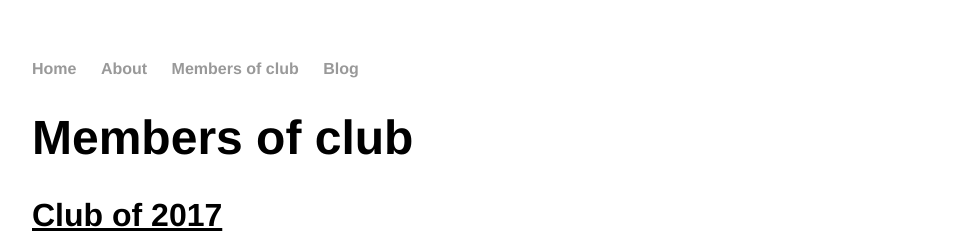
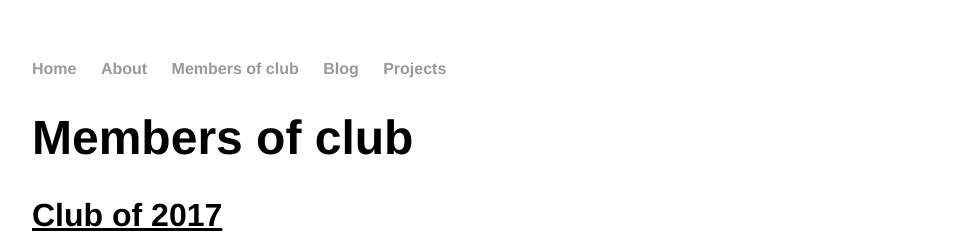
Before and after one commit to SUHScomputerclub/SUHScomputerclub.github.io, a Jekyll site: the page built from club-members/index.html, in a window 1280 px wide. Shown: the top 252 px of the page, without its empty margins (160-1119 px from the left). Built offline with Jekyll 4.4.1, drawn with Linux system fonts in a browser that asks for light colours.

```diff
--- a/_layouts/default.html
+++ b/_layouts/default.html
@@ -12,6 +12,7 @@
 		        	<li><a href="/about">About</a></li>
 	        		<li><a href="/club-members">Members of club</a></li>
 	        		<li><a href="/blog">Blog</a></li>
+	        		<li><a href="/projects">Projects</a></li>
 	    		</ul>
 			</nav>
 			<div class="container">
--- a/_layouts/members.html
+++ b/_layouts/members.html
@@ -12,6 +12,7 @@
 		        	<li><a href="/about">About</a></li>
 	        		<li><a href="/club-members">Members of club</a></li>
 	        		<li><a href="/blog">Blog</a></li>
+	        		<li><a href="/projects">Projects</a></li>
 	    		</ul>
 			</nav>
 			<div class="container">
```
